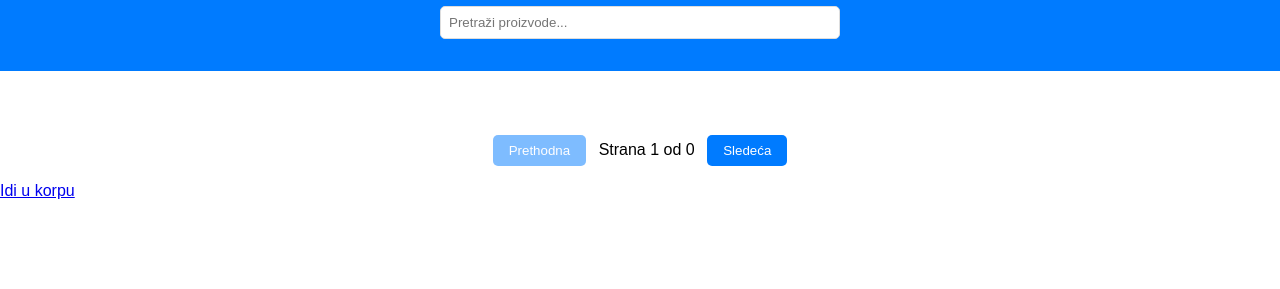
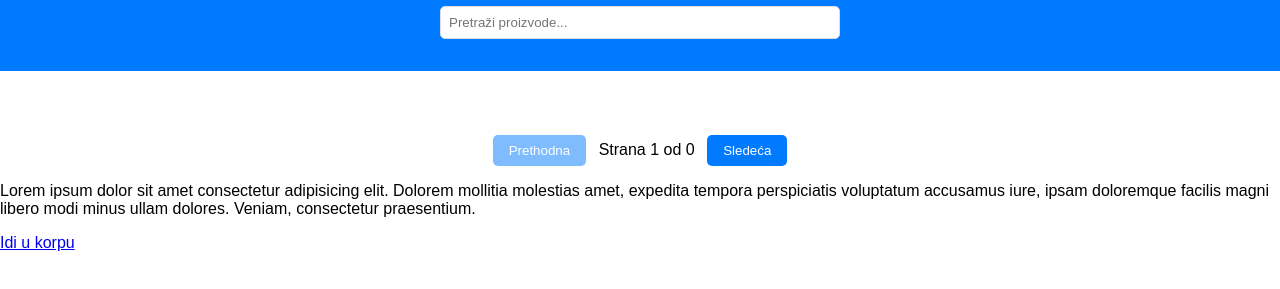
Before and after one commit to sanyarose/webshop, a plain HTML site: page index.html in a window 1280 px wide. Shown: the part 125-414 px from the top of the page. Drawn offline with Linux system fonts and the light colour scheme; no server answers.

Commit message:
dodajem primer text

```diff
--- a/index.html
+++ b/index.html
@@ -30,6 +30,9 @@
     </div>
   </main>
   <div id="spinner" class="spinner"></div>
+  <p>Lorem ipsum dolor sit amet consectetur adipisicing elit. Dolorem mollitia molestias amet, expedita tempora
+    perspiciatis voluptatum accusamus iure, ipsam doloremque facilis magni libero modi minus ullam dolores. Veniam,
+    consectetur praesentium.</p>
   <footer>
     <a href="cart.html">Idi u korpu</a>
   </footer>
```
